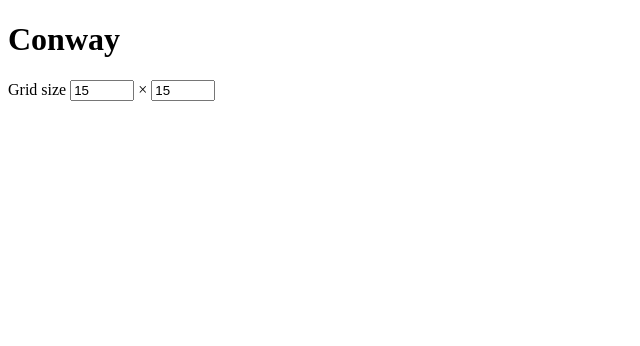
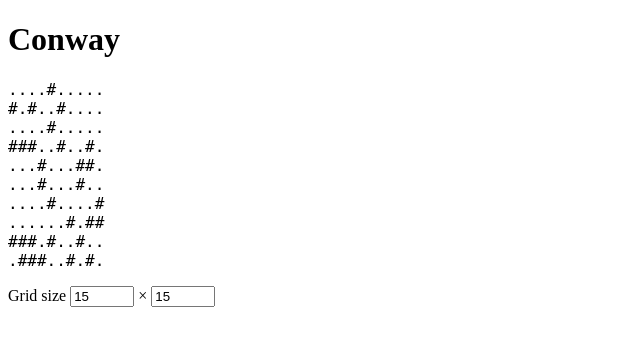
Before and after one commit to huuff/conway, a website built with webpack: page index.html in a window 1280 px wide. Shown: the whole page, without its empty margins (0-640 px from the left). Built offline with nearby package versions, Linux system fonts and the light colour scheme.

Commit message:
showing grid in ascii

```diff
--- a/index.html
+++ b/index.html
@@ -5,7 +5,7 @@
 </head>
 <body>
   <h1>Conway</h1>
-  <main id="main"></main>
+  <div id="main"></div>
   <div id="controls">
     <label>
       Grid size
--- /dev/null
+++ b/src/ascii-display.ts
@@ -0,0 +1,21 @@
+import { Grid } from "./grid";
+
+export class AsciiDisplay {
+
+  constructor(
+    private readonly grid: Grid
+  ) {}
+
+  public render(containerElement: HTMLDivElement) {
+    containerElement.firstElementChild?.remove();
+
+    const contents = document.createElement("p");
+    contents.style.fontFamily = "mono";
+    for (let row of this.grid.rowsIterator()) {
+      contents.innerHTML += row.map<string>(c => c ? "#" : ".").reduce((a, x) => a + x, "");
+      contents.innerHTML += "<br>";
+    }
+
+    containerElement.appendChild(contents);
+  }
+}
--- a/src/grid.ts
+++ b/src/grid.ts
@@ -34,7 +34,7 @@ export class Grid {
 
   public *rowsIterator(): Generator<boolean[], void, void> {
     for (let i = 0; i < this.internalGridSize(); i += this.colNumber) {
-      yield this.internalGrid.slice(i);
+      yield this.internalGrid.slice(i, i + this.colNumber );
     }
   }
 
--- a/src/index.ts
+++ b/src/index.ts
@@ -1,3 +1,6 @@
 import { Grid } from "./grid";
+import { AsciiDisplay } from "./ascii-display";
 
 const grid = new Grid(10, 10, 0.35);
+
+new AsciiDisplay(grid).render(document.getElementById("main") as HTMLDivElement);
```
